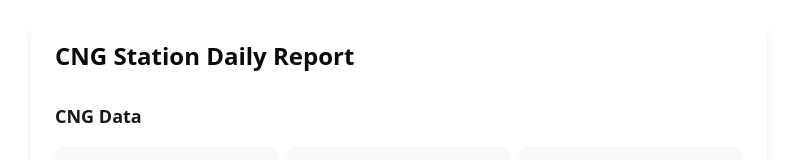
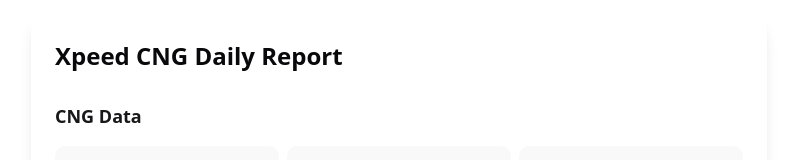
Before and after one commit to hamadismail/xpeed-cng, a Next.js app: page / in a window 1280 px wide. Shown: the top 160 px of the page, without its empty margins (241-1038 px from the left). Built offline with nearby package versions, Linux system fonts and the light colour scheme.

Commit message:
change header of this website

```diff
--- a/src/app/(home)/page.tsx
+++ b/src/app/(home)/page.tsx
@@ -30,6 +30,7 @@
 type FormValues = z.infer<typeof formSchema>;
 
 export default function Home() {
+
   const form = useForm<FormValues>({
     resolver: zodResolver(formSchema),
     defaultValues: {
@@ -93,7 +94,7 @@
     <div className="max-w-3xl mx-auto p-4">
       <Card className="border-none shadow-lg">
         <CardHeader>
-          <CardTitle className="text-2xl">CNG Station Daily Report</CardTitle>
+          <CardTitle className="text-2xl">Xpeed CNG Daily Report</CardTitle>
         </CardHeader>
         <CardContent>
           <Form {...form}>
```
